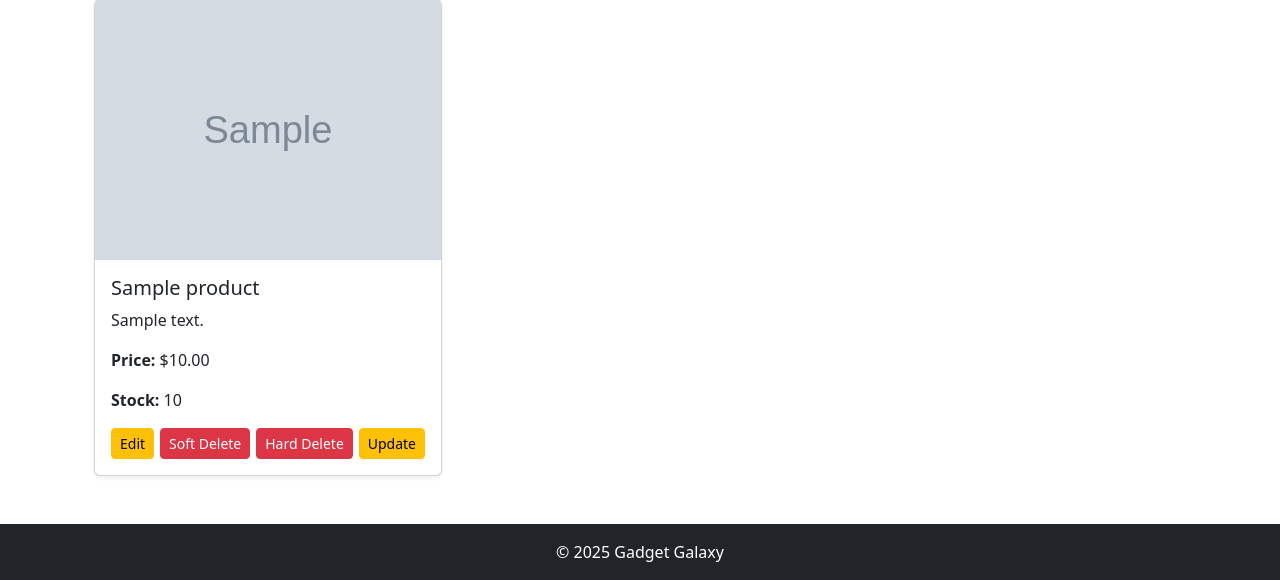
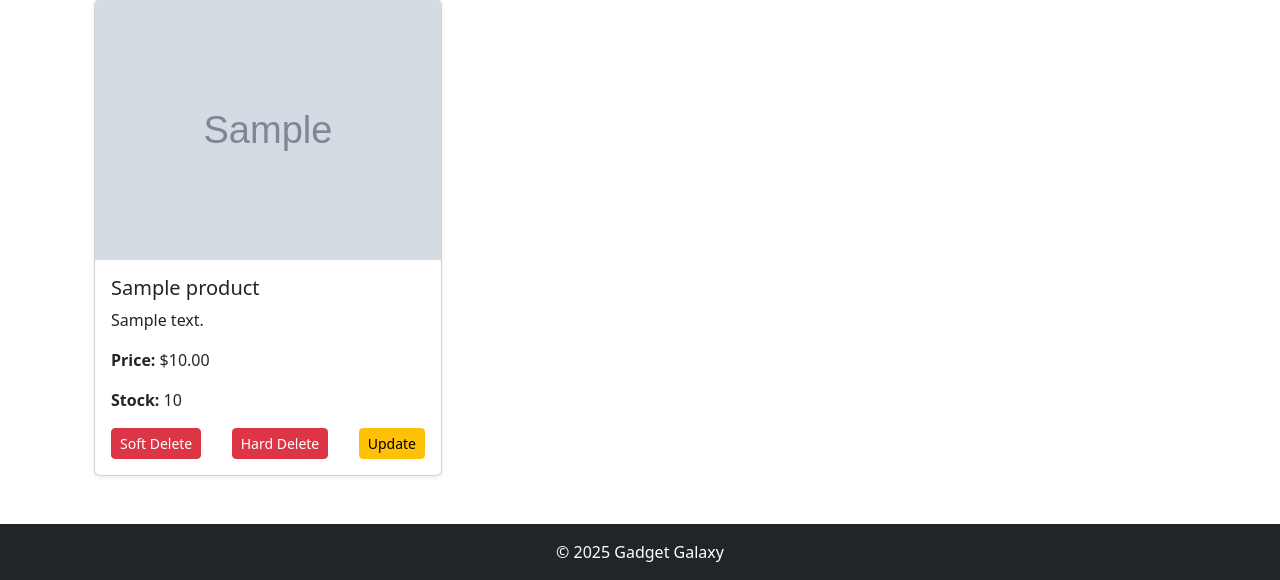
Before and after one commit to aahmed1009/gadget_galaxy-Django, a Django app: page /products/admin/ in a window 1280 px wide. Shown: the part 287-867 px from the top of the page. Run offline with Django 5.2, Linux system fonts and the light colour scheme; tables that the repository leaves empty hold one stand-in row (values such as "Sample post"); grey boxes marked "Sample" are stand-in pictures.

Commit message:
update products button

```diff
--- a/product/templates/product_admin.html
+++ b/product/templates/product_admin.html
@@ -21,11 +21,6 @@
           <p class="card-text"><strong>Price:</strong> ${{ product.price }}</p>
           <p class="card-text"><strong>Stock:</strong> {{ product.stock }}</p>
           <div class="d-flex justify-content-between">
-            <a
-              href="{% url 'product_update' product.id %}"
-              class="btn btn-sm btn-warning"
-              >Edit</a
-            >
             <a
               href="{% url 'product_soft_delete' product.id %}"
               class="btn btn-sm btn-danger"
```
